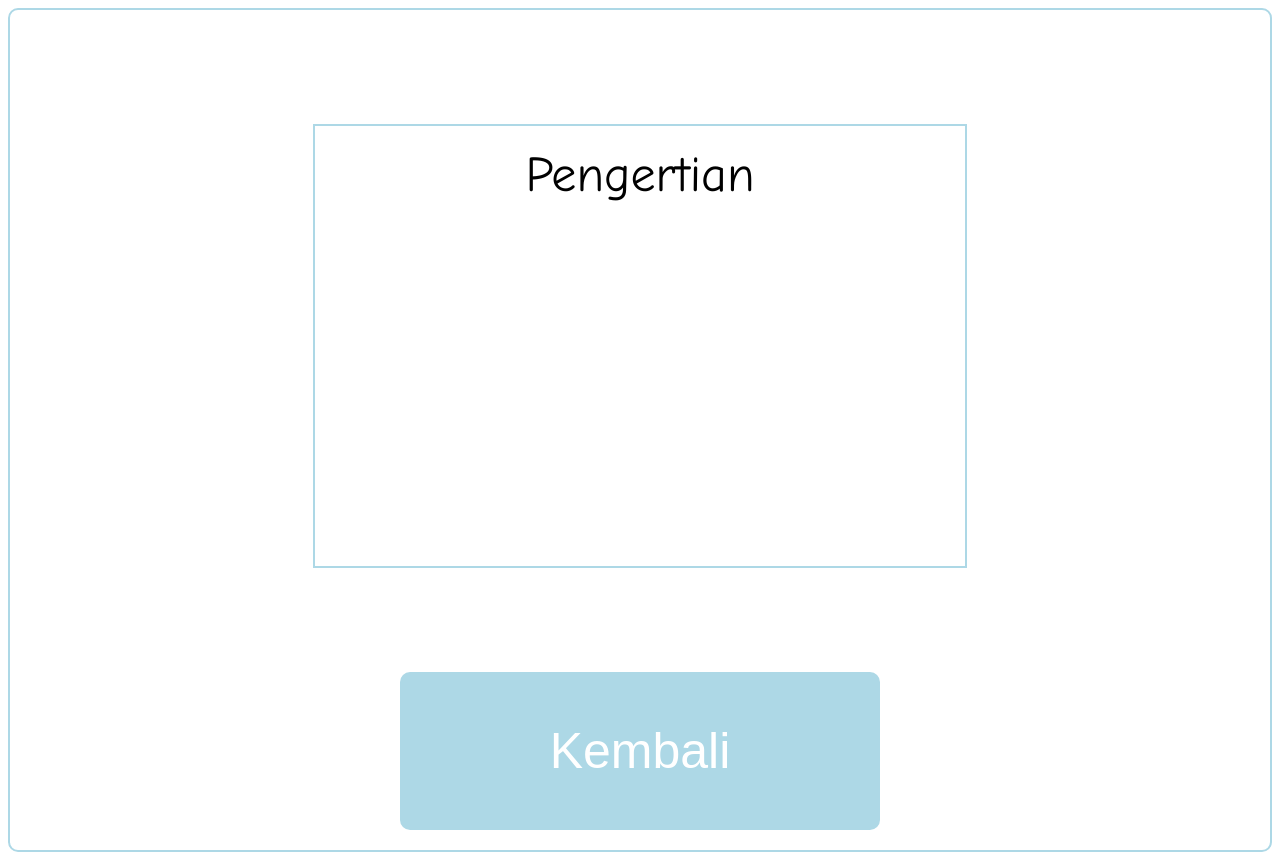
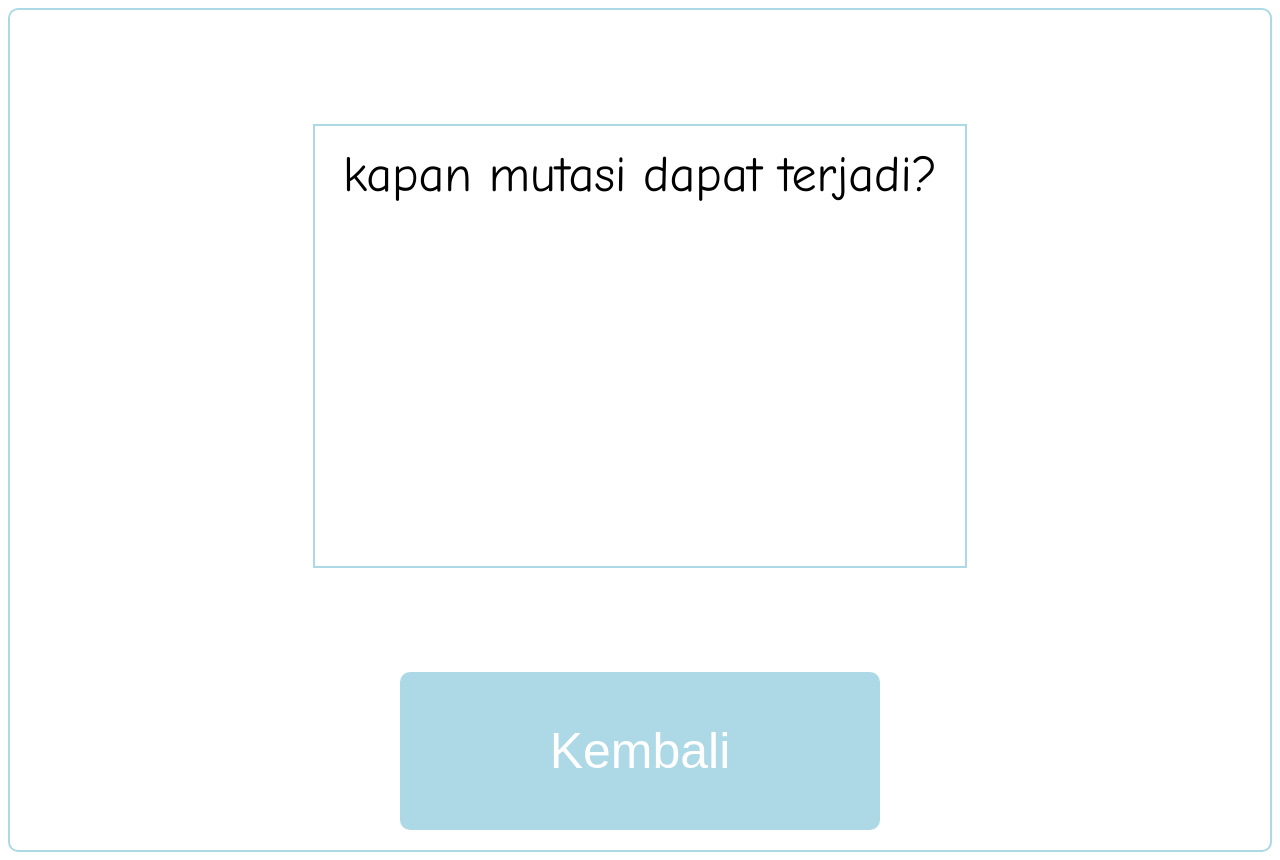
Before and after one commit to IrOsens/irdam-UlarTangga.github.io, a plain HTML site: page soal/soal-2.html in a window 1280 px wide. Drawn offline with Linux system fonts and the light colour scheme.

Commit message:
Update soal-2.html

```diff
--- a/soal/soal-2.html
+++ b/soal/soal-2.html
@@ -4,7 +4,7 @@
 </head>
 <body>
     <div id="textContainer">
-        <p id="text">Pengertian</p>
+        <p id="text">kapan mutasi dapat terjadi?</p>
         <button id="backButton">Kembali</button>
       </div>
 
```
